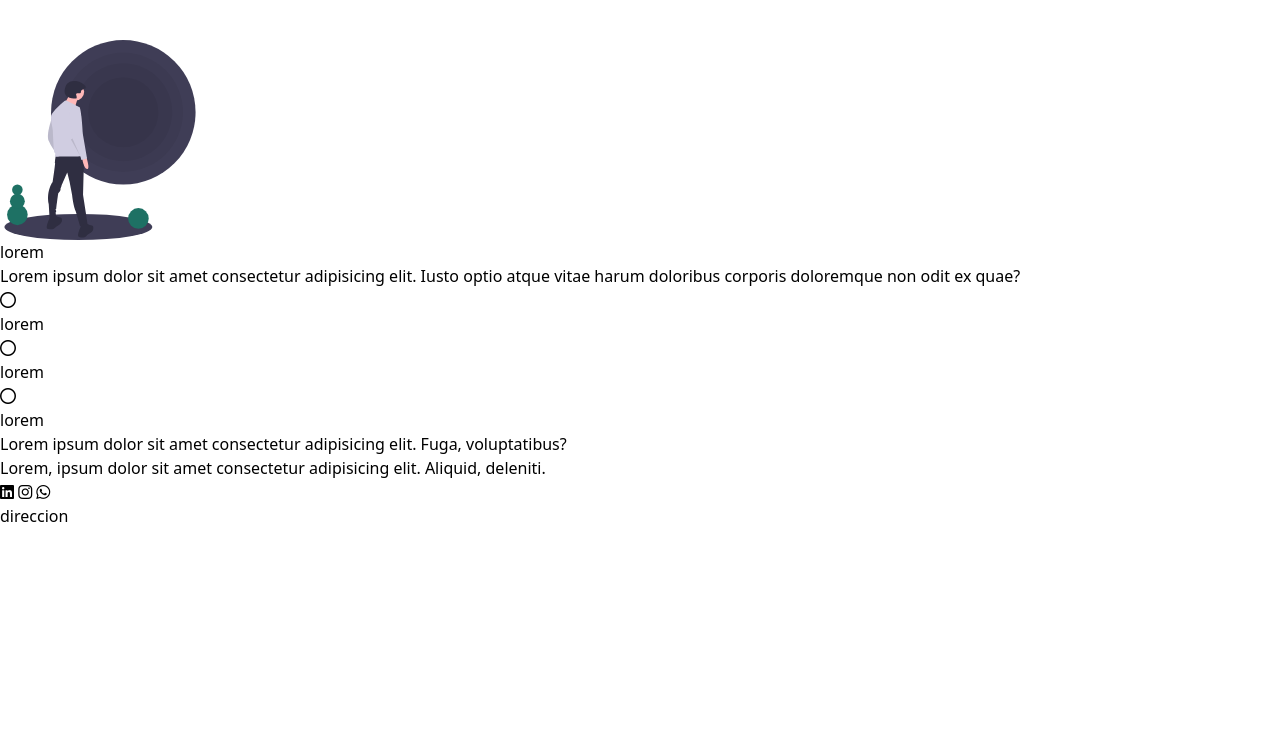
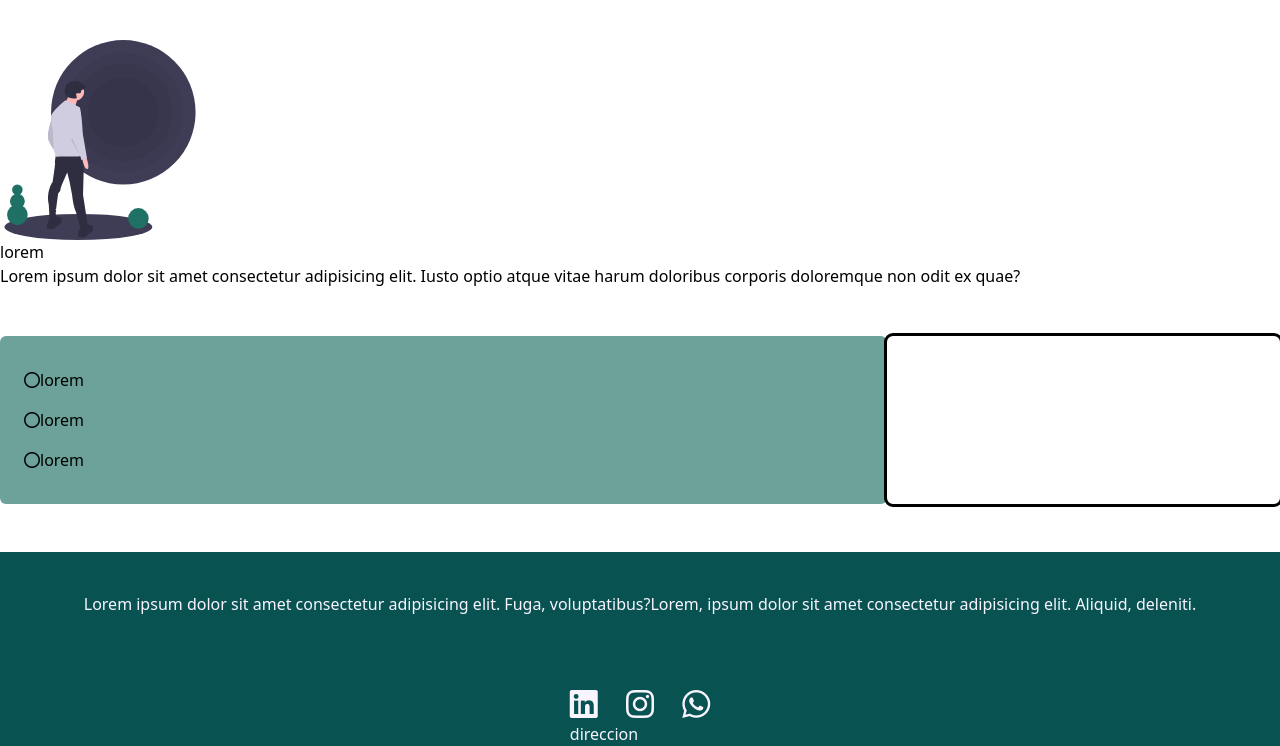
Before and after one commit to chrisA09/testSuite, a website built with Vite: page index.html in a window 1280 px wide. Shown: the part 2171-2917 px from the top of the page. Before the commit the page ends 2699 px from the top, so only its background shows below. Built offline with nearby package versions, Linux system fonts and the light colour scheme.

Commit message:
last-touches

```diff
--- a/index.html
+++ b/index.html
@@ -333,28 +333,32 @@
         </p>
       </div>
     </div>
-    <div class="about">
-      <div class="titles">
-        <div class="title">
+    <!-- va con GRID para hacer el efecto de sobreposicion -->
+    <div class="about my-12 flex">
+      <div class="titles flex flex-col bg-gr-200 w-9/12 rounded-md p-6">
+        <div class="title flex items-center my-2">
           <i class="fa-regular fa-circle"></i>
           <h2>lorem</h2>
         </div>
-        <div class="title">
+        <div class="title flex items-center my-2">
           <i class="fa-regular fa-circle"></i>
           <h2>lorem</h2>
         </div>
-        <div class="title">
+        <div class="title flex items-center my-2">
           <i class="fa-regular fa-circle"></i>
           <h2>lorem</h2>
         </div>
       </div>
       <!-- img-sergio -->
-      <div class="about__img">
+      <div class="about__img outline w-4/12 rounded-md">
         <!-- img -->
+        <!-- <img src="./recursos/pexels-cottonbro-studio-4100672.jpg" alt="" /> -->
       </div>
     </div>
-    <footer>
-      <div class="top">
+    <footer
+      class="footer bg-gr-400 text-magnolia flex flex-col justify-center items-center gap-8"
+    >
+      <div class="top flex my-10">
         <div class="test__p">
           Lorem ipsum dolor sit amet consectetur adipisicing elit. Fuga,
           voluptatibus?
@@ -367,10 +371,10 @@
       </div>
       <div class="bottom">
         <!-- svg--icons -->
-        <div class="social">
-          <i class="fa-brands fa-linkedin"></i>
-          <i class="fa-brands fa-instagram"></i>
-          <i class="fa-brands fa-whatsapp"></i>
+        <div class="social space-x-6">
+          <i class="fa-brands fa-linkedin fa-2x"></i>
+          <i class="fa-brands fa-instagram fa-2x"></i>
+          <i class="fa-brands fa-whatsapp fa-2x"></i>
         </div>
         <h2>direccion</h2>
       </div>
--- a/tailwind.config.js
+++ b/tailwind.config.js
@@ -4,7 +4,6 @@ export default {
   theme: {
     extend: {},
     colors: {
-      "gr-100": "hsl(171,28,60,50%)",
       "gr-200": "hsla(171, 58%, 28%, 0.65)",
       "gr-300": "#1E7164",
       "gr-400": "#085352",
```
